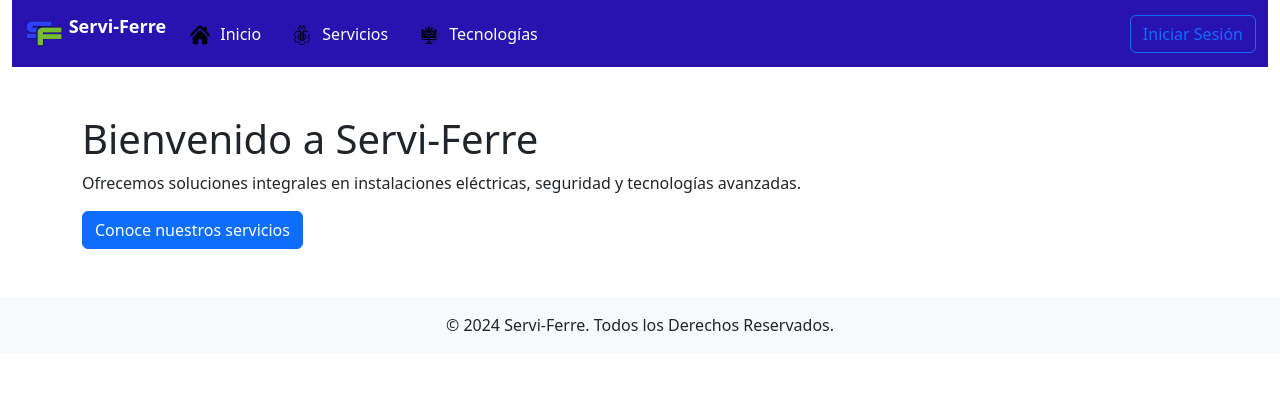
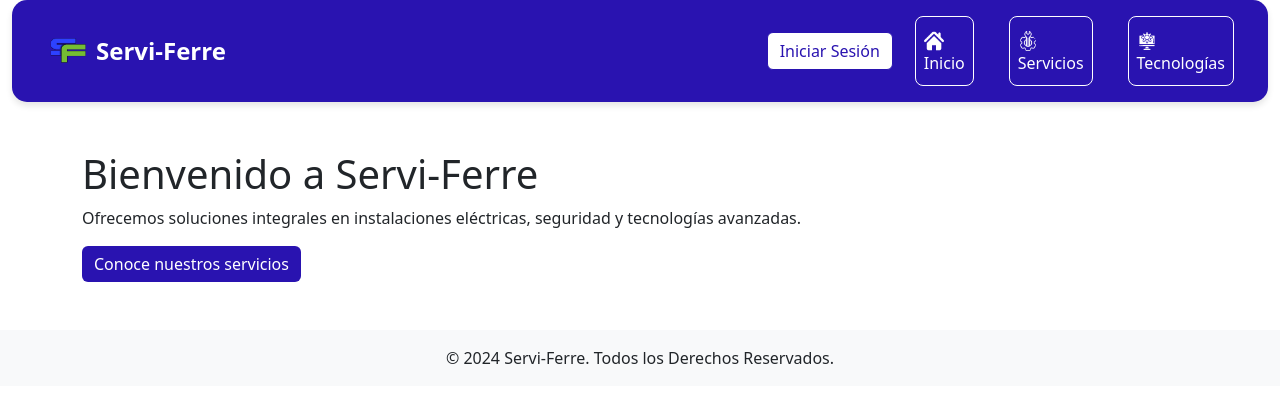
Before and after one commit to 2DAM-adrianrod493/PHP-PROJECTS, a PHP site: page /index.php in a window 1280 px wide. Shown: the top 403 px of the page. Run offline with PHP 8.4, Linux system fonts and the light colour scheme.

Commit message:
webpersonal

```diff
--- a/web-serviferre/css/estilos.css
+++ b/web-serviferre/css/estilos.css
@@ -42,3 +42,61 @@
 .navbar-toggler {
     display: none;
 }
+
+.btn-custom {
+    background-color: #2913B0; /* Fondo del botón */
+    color: white; /* Color del texto */
+    border: none; /* Sin bordes (opcional) */
+}
+
+.btn-custom:hover {
+    background-color: #1F0F8A; /* Color más oscuro al pasar el mouse */
+}
+
+.btn-custom-white {
+    background-color: white; /* Fondo blanco */
+    color: #2913B0; /* Texto azul */
+    border: 1px solid #2913B0; /* Borde azul */
+}
+
+.btn-custom-white:hover {
+    background-color: #f0f0f0; /* Fondo gris claro al pasar el ratón */
+    color: #1F0F8A; /* Texto azul más oscuro */
+    border-color: #1F0F8A; /* Borde azul más oscuro */
+}
+
+/* Bordes redondeados para el header */
+.rounded-header {
+    border-radius: 15px;
+    background-color: #2913B0;
+    box-shadow: 0 4px 6px rgba(0, 0, 0, 0.1);
+}
+
+/* Estilo para las pestañas */
+.navbar-nav .nav-link {
+    color: #2913B0;
+    border: 1px solid white;
+    border-radius: 8px;
+    padding: 10px 15px;
+    margin: 0 10px;
+    transition: all 0.3s ease;
+}
+
+.navbar-nav .nav-link:hover {
+    background-color: white;
+    color: #2913B0;
+    text-decoration: none;
+}
+
+/* Estilo para el botón de iniciar sesión */
+.btn-custom-white {
+    background-color: white;
+    color: #2913B0;
+    border: 1px solid #2913B0;
+    transition: all 0.3s ease;
+}
+
+.btn-custom-white:hover {
+    background-color: #2913B0;
+    color: white;
+}
--- a/web-serviferre/includes/header.php
+++ b/web-serviferre/includes/header.php
@@ -19,14 +19,26 @@ if (session_status() === PHP_SESSION_NONE) {
     <!-- Contenedor principal -->
     <div class="container-fluid">
         <!-- Barra de navegación -->
-        <nav class="navbar navbar-expand-lg">
-            <div class="container-fluid">
-                <a class="navbar-brand" href="../src/index.php">
-                    <img src="../img/logo.png" alt="Logo de Servi-Ferre" width="40" height="40" class="d-inline-block align-text-top">
-                    Servi-Ferre
+        <nav class="navbar navbar-expand-lg rounded-header py-3 px-4">
+            <div class="container-fluid d-flex align-items-center justify-content-between">
+                <!-- Logo y título -->
+                <a class="navbar-brand d-flex align-items-center" href="../src/index.php">
+                    <img src="../img/logo.png" alt="Logo de Servi-Ferre" width="40" height="40" class="me-2">
+                    <span class="fs-4">Servi-Ferre</span>
                 </a>
-                <div class="navbar-collapse" id="navbarNav">
-                    <ul class="navbar-nav me-auto mb-2 mb-lg-0">
+
+                <!-- Botón de Iniciar/Cerrar sesión -->
+                <div>
+                    <?php if (isset($_SESSION['logged_in']) && $_SESSION['logged_in']): ?>
+                        <a href="../includes/logout.php" class="btn btn-custom-white">Cerrar Sesión</a>
+                    <?php else: ?>
+                        <button class="btn btn-custom-white" data-bs-toggle="modal" data-bs-target="#loginModal">Iniciar Sesión</button>
+                    <?php endif; ?>
+                </div>
+            </div>
+            <!-- Menú de navegación centrado -->
+            <div class="navbar-collapse justify-content-center mt-3 mt-lg-0" id="navbarNav">
+                <ul class="navbar-nav">
                     <li class="nav-item">
                         <a class="nav-link" href="../src/index.php">
                             <img src="../img/icono_inicio.png" alt="Inicio" class="icon"> Inicio
@@ -50,14 +62,6 @@ if (session_status() === PHP_SESSION_NONE) {
                         </li>
                     <?php endif; ?>
                 </ul>
-                    <div>
-                        <?php if (isset($_SESSION['logged_in']) && $_SESSION['logged_in']): ?>
-                            <a href="../includes/logout.php" class="btn btn-outline-danger">Cerrar Sesión</a>
-                        <?php else: ?>
-                            <button class="btn btn-outline-primary" data-bs-toggle="modal" data-bs-target="#loginModal">Iniciar Sesión</button>
-                        <?php endif; ?>
-                    </div>
-                </div>
             </div>
         </nav>
         <!-- Fin de la barra de navegación -->
--- a/web-serviferre/src/index.php
+++ b/web-serviferre/src/index.php
@@ -2,6 +2,7 @@
 <div class="container my-5">
     <h1>Bienvenido a Servi-Ferre</h1>
     <p>Ofrecemos soluciones integrales en instalaciones eléctricas, seguridad y tecnologías avanzadas.</p>
-    <a href="servicios.php" class="btn btn-primary">Conoce nuestros servicios</a>
+    <a href="servicios.php" class="btn btn-custom">Conoce nuestros servicios</a>
+
 </div>
 <?php include('../includes/footer.php'); ?>
```
Also changed, not shown: web-serviferre/img/icono_contacto.png, web-serviferre/img/icono_empleados.png, web-serviferre/img/icono_inicio.png, web-serviferre/img/icono_servicios.png, web-serviferre/img/icono_tecnologias.png. Lines whose indentation alone changed are shown as unchanged.
